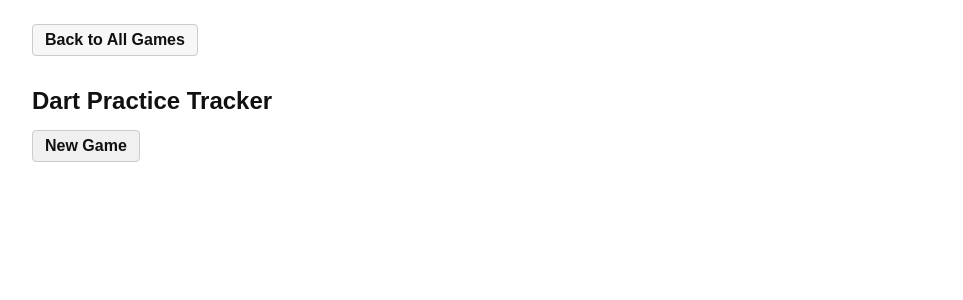
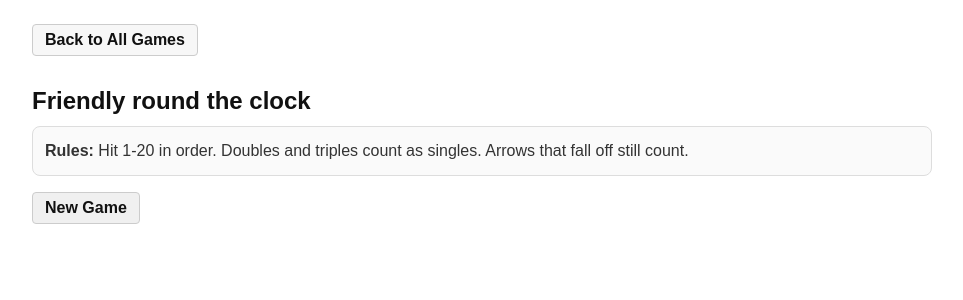
Before and after one commit to erikv85/darts-tracker, a React (Vite) app: page / in a window 1280 px wide. Both pictures are taken after a click on the button "Open Game". Shown: the top 300 px of the page, without its empty margins (158-1121 px from the left). Built offline with nearby package versions, Linux system fonts and the light colour scheme.

Commit message:
update friendly round the clock rules

```diff
--- a/src/App.tsx
+++ b/src/App.tsx
@@ -55,9 +55,9 @@ export default function App() {
         </p>
         <section style={menuCardStyle}>
           <div>
-            <h2 style={{ fontSize: 18, margin: "0 0 6px" }}>Dart Practice Tracker</h2>
+            <h2 style={{ fontSize: 18, margin: "0 0 6px" }}>Friendly round the clock</h2>
             <p style={{ margin: 0, color: "#555" }}>
-              The existing target-by-target practice game.
+              Hit 1 through 20 in order, with doubles and triples counting as singles.
             </p>
           </div>
           <button onClick={() => setScreen("dart-practice")} style={gameButtonStyle}>
--- a/src/components/DartPracticeGame.tsx
+++ b/src/components/DartPracticeGame.tsx
@@ -98,7 +98,19 @@ export default function DartPracticeGame({ onBack }: DartPracticeGameProps) {
         >
           Back to All Games
         </button>
-        <h1 style={{ fontSize: 24, fontWeight: 600, marginBottom: 16 }}>Dart Practice Tracker</h1>
+        <h1 style={{ fontSize: 24, fontWeight: 600, marginBottom: 12 }}>Friendly round the clock</h1>
+        <div
+          style={{
+            marginBottom: 16,
+            padding: 12,
+            border: "1px solid #ddd",
+            borderRadius: 8,
+            background: "#fafafa",
+            color: "#333",
+          }}
+        >
+          <strong>Rules:</strong> Hit 1-20 in order. Doubles and triples count as singles. Arrows that fall off still count.
+        </div>
         <StartNewGameButton onClick={startNewGame} />
         {gameStart && (
           <div style={{ fontSize: 12, color: "#555", marginBottom: 16 }}>
@@ -151,7 +163,7 @@ export default function DartPracticeGame({ onBack }: DartPracticeGameProps) {
                 const pad = (n: number) => n.toString().padStart(2, "0");
                 const d = gameStart ? new Date(gameStart) : new Date();
                 const timestamp = `${d.getFullYear()}-${pad(d.getMonth() + 1)}-${pad(d.getDate())}-${pad(d.getHours())}${pad(d.getMinutes())}`;
-                const filename = `dart-practice-${timestamp}.txt`;
+                const filename = `friendly-round-the-clock-${timestamp}.txt`;
                 const link = document.createElement("a");
                 link.href = URL.createObjectURL(blob);
                 link.download = filename;
--- a/src/utils/attemptUtils.ts
+++ b/src/utils/attemptUtils.ts
@@ -8,21 +8,20 @@ export function formatAttemptInput(raw: string): string {
 export function isValidAttempt(value: string): boolean {
   if (value === "X" || value === "") return true;
   const num = Number(value);
-  return Number.isInteger(num) && num >= 1 && num <= 10;
+  return Number.isInteger(num) && num >= 1 && num <= 20;
 }
 
 // Should add a new input after this value?
 export function shouldAddAttempt(value: string): boolean {
   if (value === "") return false;
   if (value.toLowerCase() === "x") return true;
-  if (value === "1") return false; // allow typing '10'
-  if (value === "10") return true;
+  if (value === "1" || value === "2") return false; // allow typing 10-19 and 20
   const num = Number(value);
-  return Number.isInteger(num) && num >= 1 && num <= 10;
+  return Number.isInteger(num) && num >= 1 && num <= 20;
 }
 
 // Should auto-advance to next row?
 export function shouldAdvanceRow(value: string, target: number): boolean {
   if (value !== String(target)) return false;
-  return value !== "1";
+  return value !== "1" && value !== "2";
 }
--- a/src/utils/constants.ts
+++ b/src/utils/constants.ts
@@ -1,3 +1,3 @@
-export const TARGETS = Array.from({ length: 10 }, (_, i) => i + 1);
+export const TARGETS = Array.from({ length: 20 }, (_, i) => i + 1);
 // Use export type for Attempt so it can be imported as a type only
 export type Attempt = string;
```
